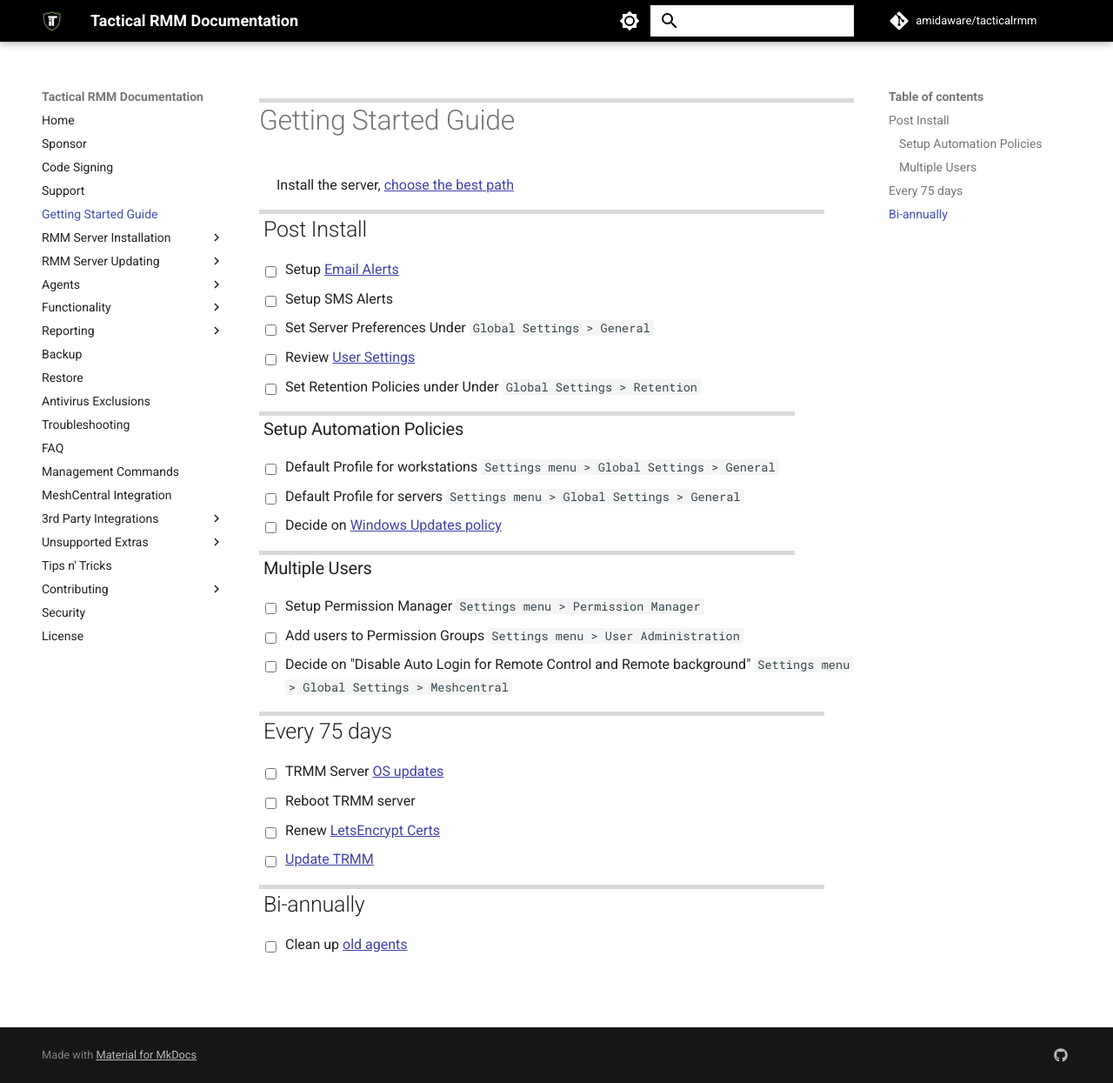
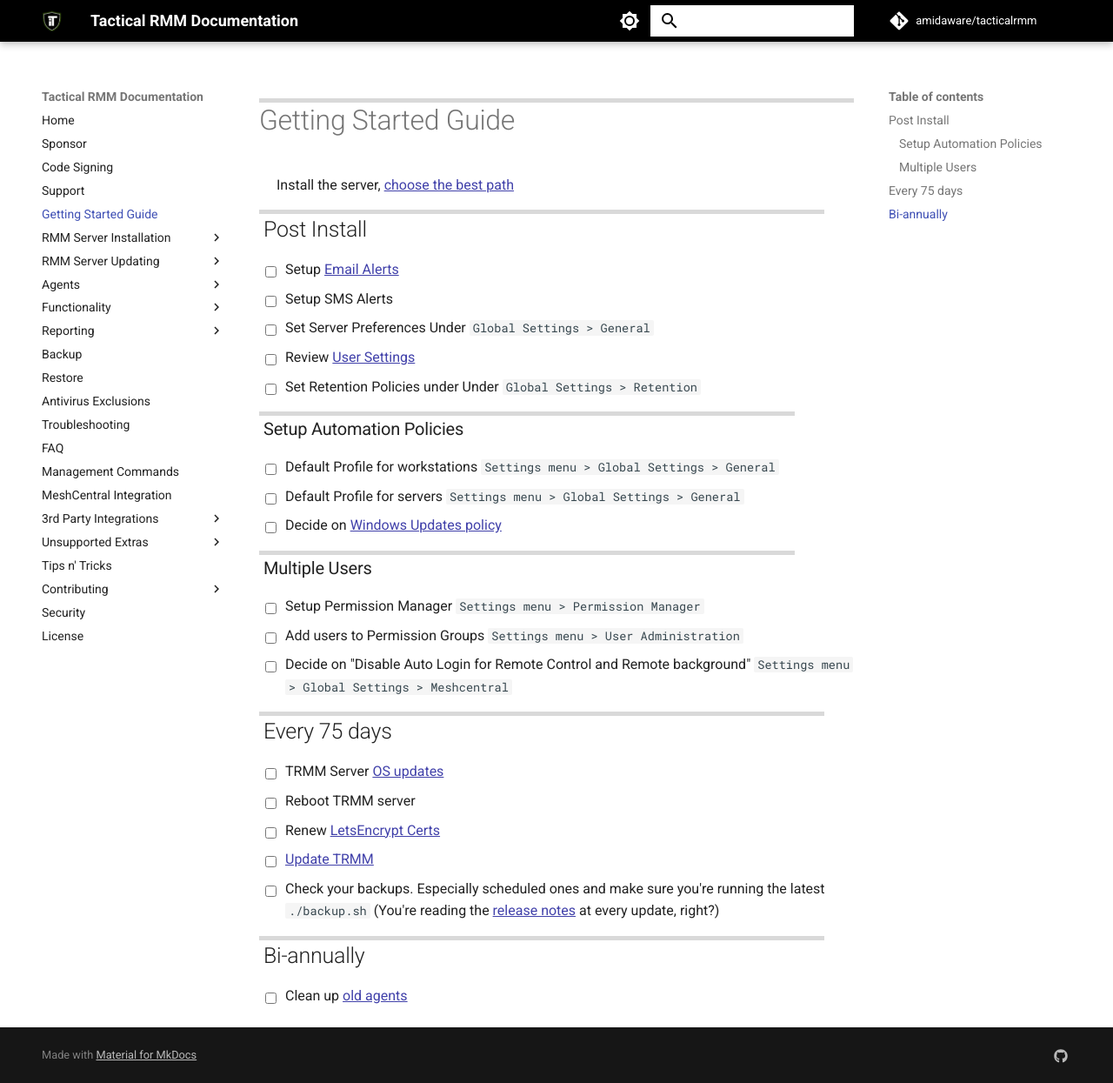
Before and after one commit to amidaware/trmm-docs, an MkDocs documentation site: the page built from docs/guide_gettingstarted.md, in a window 1280 px wide and 1245 px high. Shown: the whole window at 87% size. Built offline with MkDocs 1.6.1 and Material for MkDocs 9.7.7, drawn with Linux system fonts in a browser that asks for light colours; comment, search, counter and statistics services are not loaded.

Commit message:
Enhancing Getting started

```diff
--- a/docs/guide_gettingstarted.md
+++ b/docs/guide_gettingstarted.md
@@ -29,6 +29,7 @@
 * [ ] Reboot TRMM server
 * [ ] Renew [LetsEncrypt Certs](update_server.md#keeping-your-lets-encrypt-certificate-up-to-date){target=_blank}
 * [ ] [Update TRMM](update_server.md#updating-to-the-latest-rmm-version){target=_blank}
+* [ ] Check your backups. Especially scheduled ones and make sure you're running the latest `./backup.sh` (You're reading the [release notes](https://github.com/amidaware/tacticalrmm/releases) at every update, right?)
 
 ## Bi-annually
 
```
